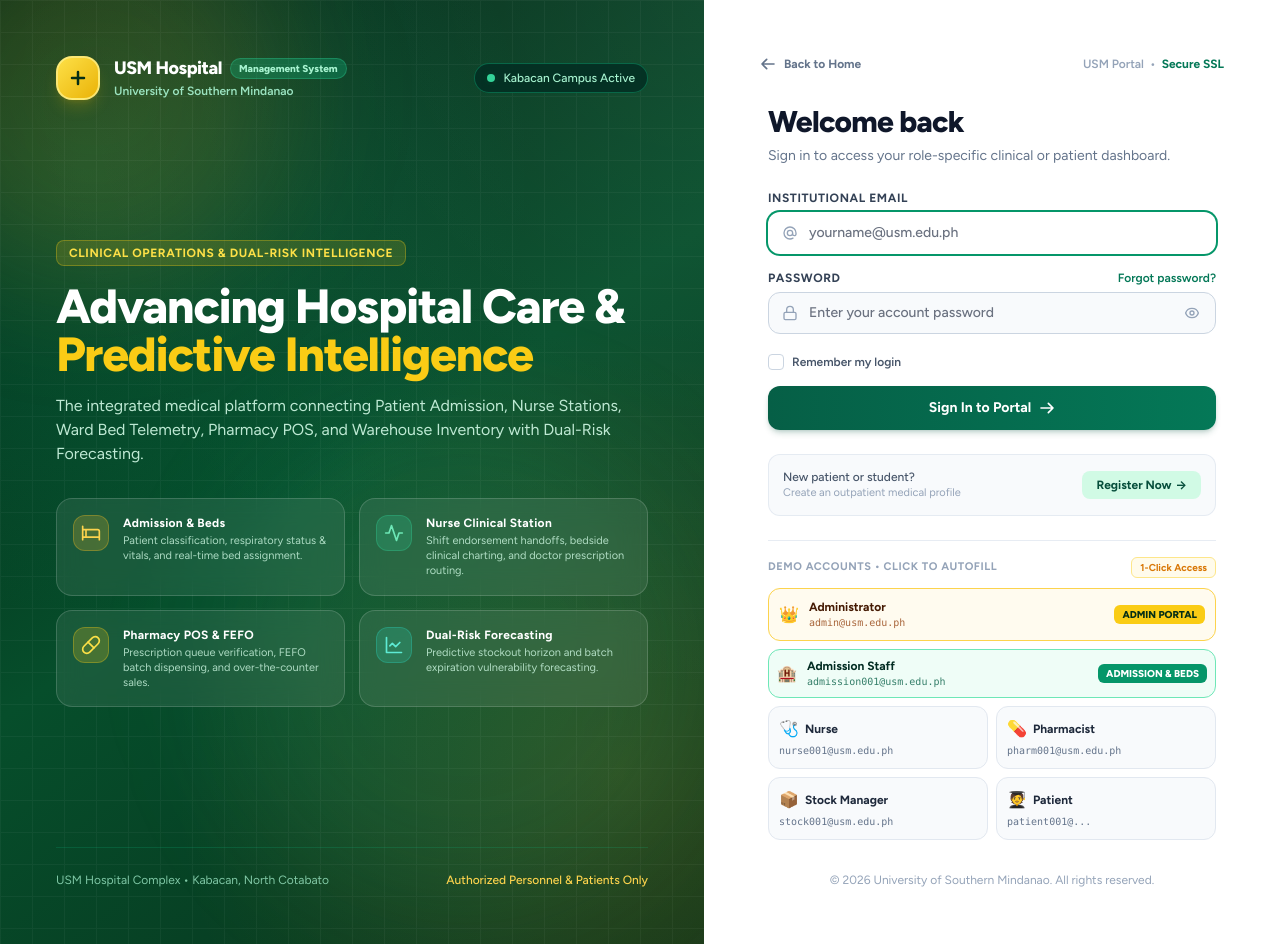
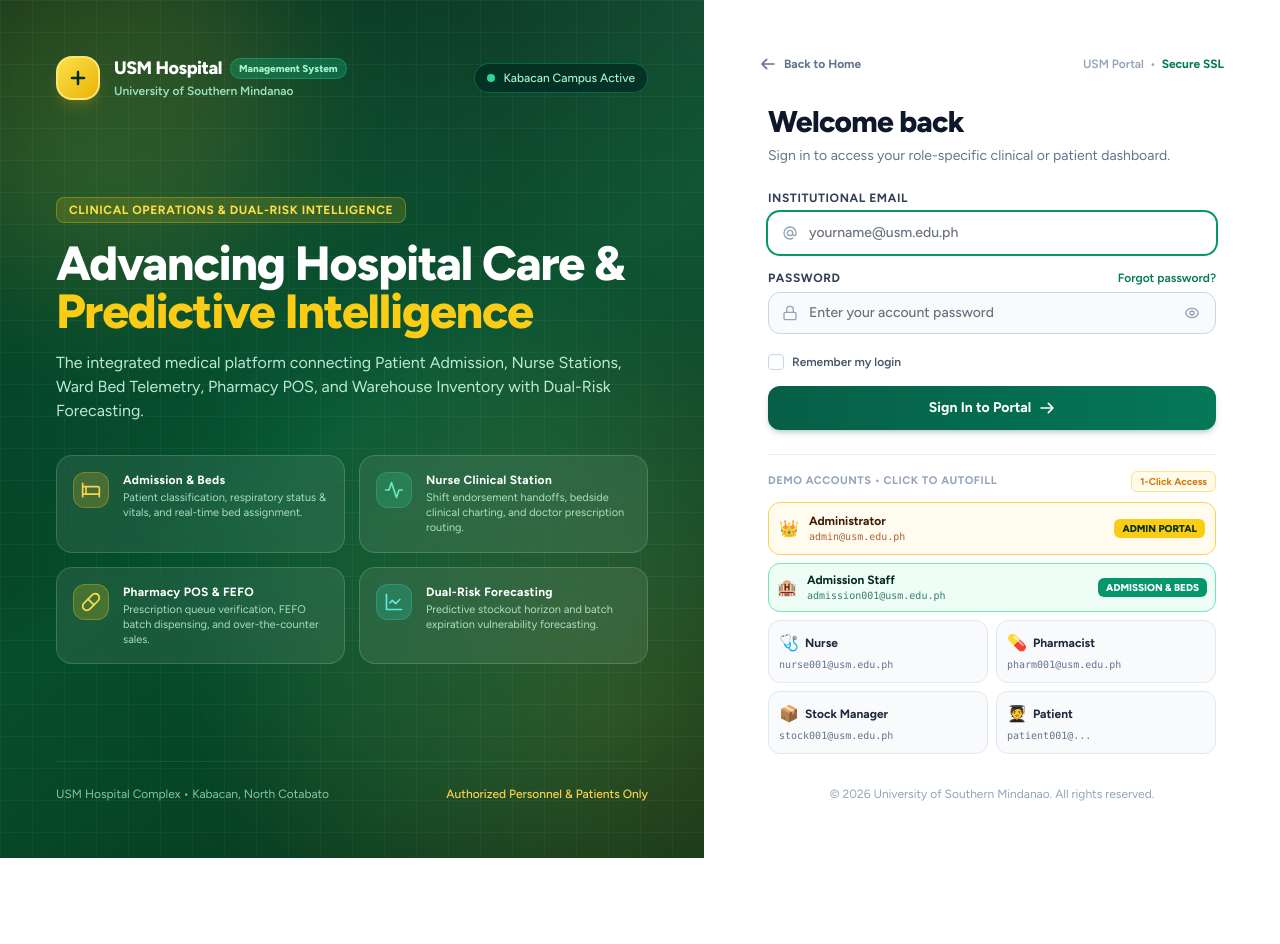
Before and after one commit to kenthianc/usm-pharmacy-system, a Laravel app: page /login in a window 1280 px wide. After the commit the page ends 858 px from the top, so only its background shows below. Run offline with Laravel 12, Linux system fonts and the light colour scheme; style sheets or scripts are compiled from the project's sources; parts of the project's set-up code (start-up, migrations or seed data) failed here and were passed over.

Commit message:
refactor: Remove patient registration card from login page

```diff
--- a/resources/views/auth/login.blade.php
+++ b/resources/views/auth/login.blade.php
@@ -288,19 +288,6 @@
                 </button>
             </form>
 
-            <!-- Patient Registration Link -->
-            <div class="p-3.5 rounded-xl bg-slate-50 border border-slate-200/80 flex items-center justify-between text-xs">
-                <div>
-                    <span class="font-medium text-slate-600">New patient or student?</span>
-                    <p class="text-[11px] text-slate-400">Create an outpatient medical profile</p>
-                </div>
-                <a href="{{ route('register') }}"
-                   class="px-3.5 py-1.5 bg-emerald-100 hover:bg-emerald-200 text-emerald-900 font-bold rounded-lg transition-colors cursor-pointer shrink-0 inline-flex items-center gap-1">
-                    <span>Register Now</span>
-                    <span aria-hidden="true">&rarr;</span>
-                </a>
-            </div>
-
             <!-- ── 1-CLICK DEMO CREDENTIALS AUTOFILL ── -->
             <div class="pt-4 border-t border-slate-200/80 space-y-2.5">
                 <div class="flex items-center justify-between">
--- a/resources/views/welcome.blade.php
+++ b/resources/views/welcome.blade.php
@@ -314,9 +314,9 @@
         <p class="cta-sub">Check real-time stock, prices, and availability of all medicines at USM Pharmacy &mdash; no need to visit in person first.</p>
         <div style="display:flex;gap:.75rem;justify-content:center;flex-wrap:wrap">
             @guest
-                <a href="{{ route('register') }}" class="btn-cta">
-                    <svg viewBox="0 0 24 24" fill="none" stroke="currentColor" stroke-width="2" stroke-linecap="round" stroke-linejoin="round"><path d="M20 21v-2a4 4 0 00-4-4H8a4 4 0 00-4 4v2"/><circle cx="12" cy="7" r="4"/></svg>
-                    Register now
+                <a href="{{ route('login') }}" class="btn-cta">
+                    <svg viewBox="0 0 24 24" fill="none" stroke="currentColor" stroke-width="2" stroke-linecap="round" stroke-linejoin="round"><path d="M15 3h4a2 2 0 0 1 2 2v14a2 2 0 0 1-2 2h-4"/><polyline points="10 17 15 12 10 7"/><line x1="15" y1="12" x2="3" y2="12"/></svg>
+                    Sign in to Portal
                 </a>
             @else
                 <a href="{{ route('patient.dashboard') }}" class="btn-cta">
```
